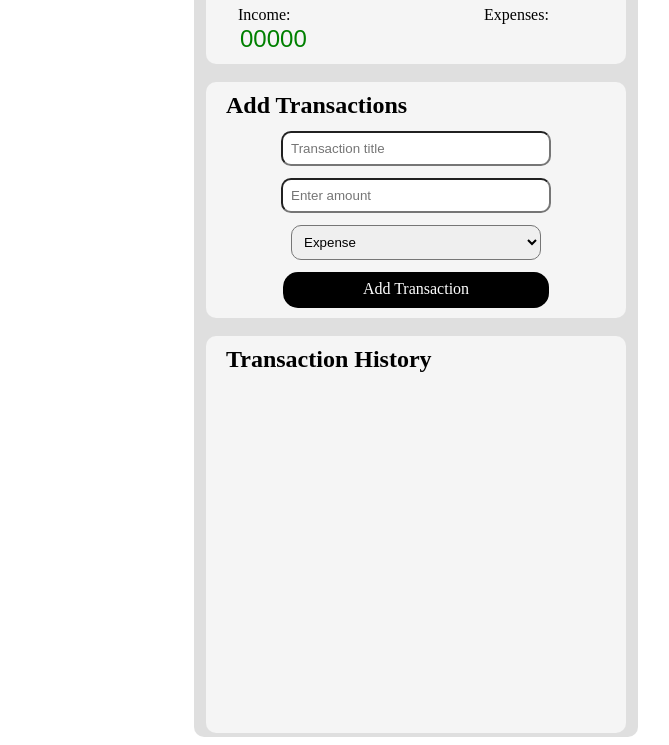
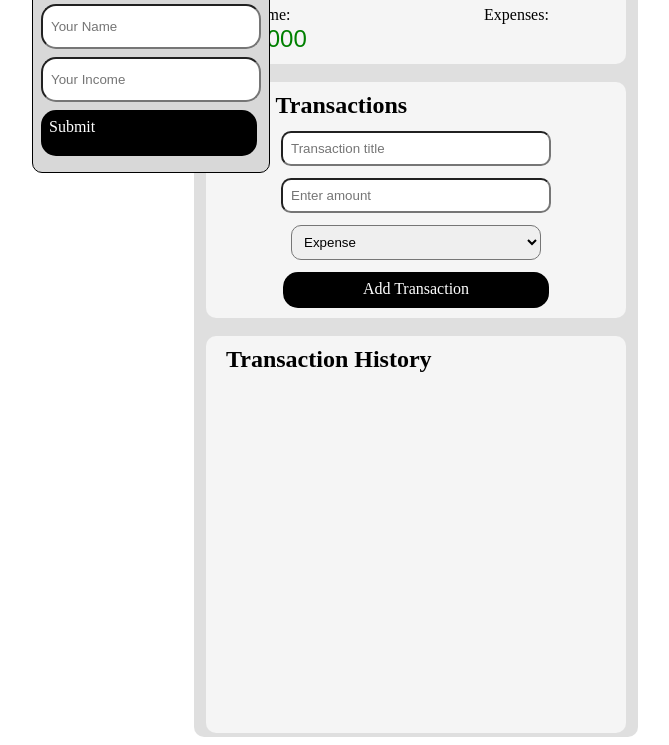
Before and after one commit to Sabdulgafar/ExpTrack, a plain HTML site: page index.html in a window 1280 px wide. Shown: the part 128-873 px from the top of the page, without its empty margins (224-893 px from the left). Drawn offline with Linux system fonts and the light colour scheme.

Commit message:
polishing

```diff
--- a/script.js
+++ b/script.js
@@ -101,4 +101,5 @@ function AddTransaction(){
         }
 
         document.getElementById('TransactionAmount').value = "";
+        document.getElementById('TransactionTitle').value = "";
 }
--- a/style.css
+++ b/style.css
@@ -40,7 +40,7 @@
     background-color: rgb(216, 216, 216);
     padding: 0.5rem;
     border-radius: 10px;
-    display: none;
+    display: block;
     margin: auto;
     position: absolute;
     left: 20%;
```
